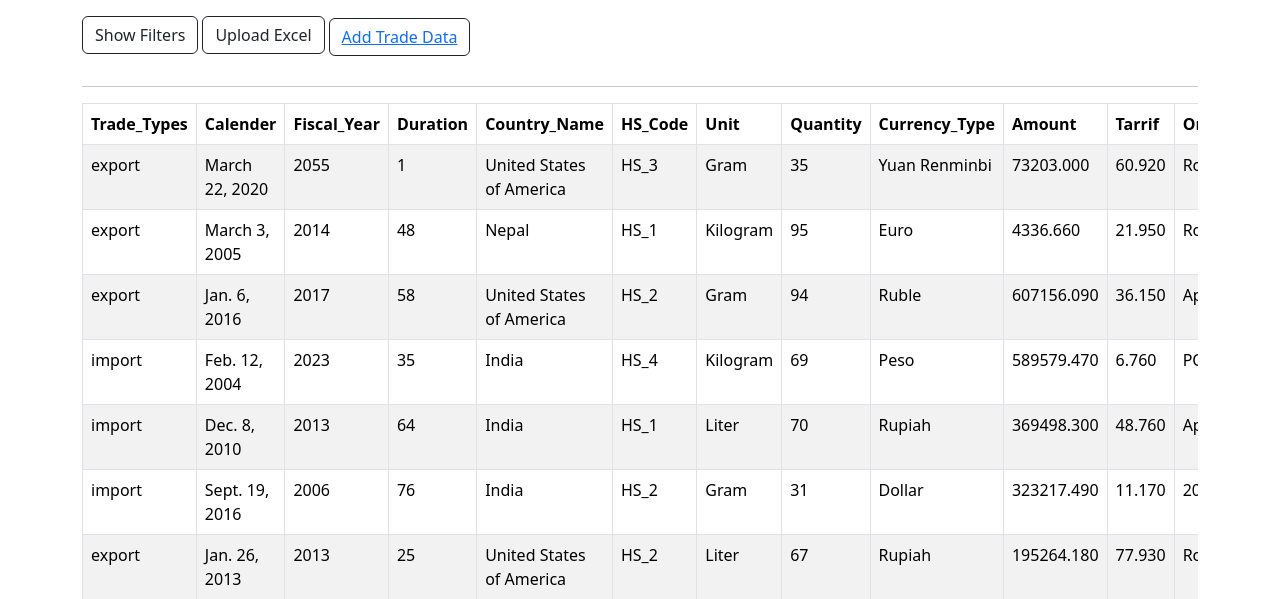
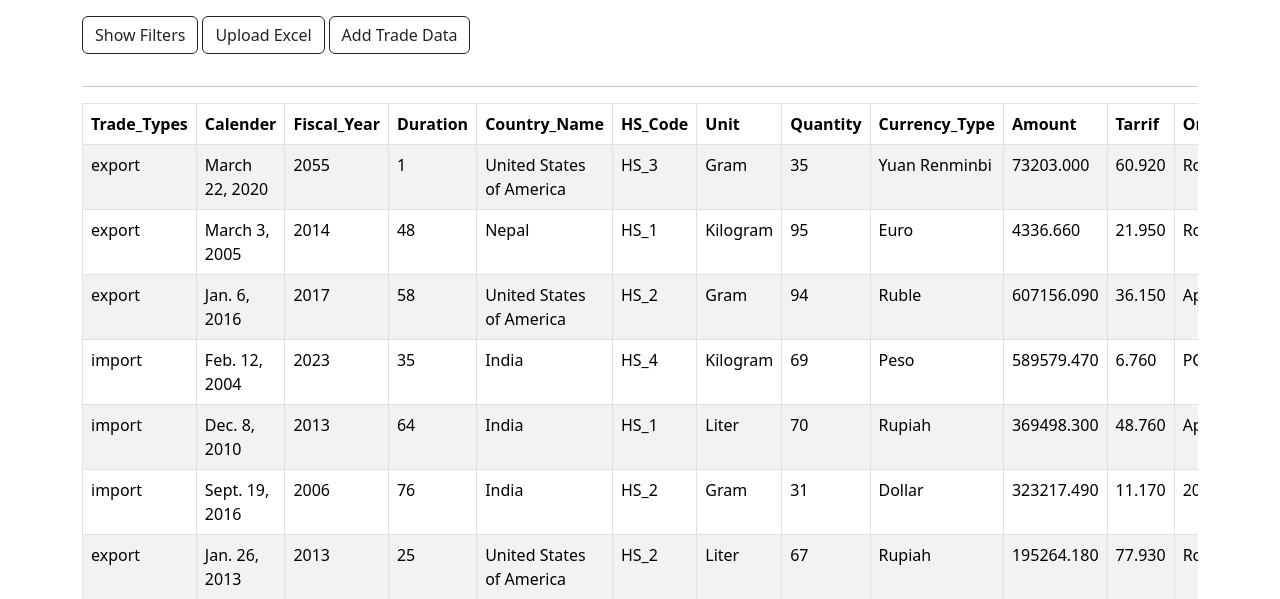
Before and after one commit to SurjanaJ/data-bank, a Django app: page / in a window 1280 px wide. Shown: the part 56-655 px from the top of the page. Run offline with Django 4.2, Linux system fonts and the light colour scheme; data comes from the database, SQL or seed files in the repository; both versions use the stored data as it was after the commit; some libraries are stand-ins or nearby versions.

Commit message:
Upload trade record individually.

```diff
--- a/databank/import_export/templates/import_export/display_table.html
+++ b/databank/import_export/templates/import_export/display_table.html
@@ -4,14 +4,18 @@
 
 <div class="more-info-btns">
     <p class="d-inline-flex gap-1">
-        <button class="btn btn-outline-dark" type="button" data-bs-toggle="collapse" data-bs-target="#collapseFilter" aria-expanded="false" aria-controls="collapseFilter">
+        <button class="btn btn-outline-dark" type="button" data-bs-toggle="collapse" data-bs-target="#collapseFilter"
+            aria-expanded="false" aria-controls="collapseFilter">
             Show Filters
         </button>
-        <button class="btn btn-outline-dark" type="button" data-bs-toggle="collapse" data-bs-target="#collapseUpload" aria-expanded="false" aria-controls="collapseUpload">
+        <button class="btn btn-outline-dark" type="button" data-bs-toggle="collapse" data-bs-target="#collapseUpload"
+            aria-expanded="false" aria-controls="collapseUpload">
             Upload Excel
         </button>
 
-          <a  href="{% url 'upload_trade_record' %}"><div class="btn btn-outline-dark">Add Trade Data</div></a>
+        <a class="styled-link" href="{% url 'upload_trade_record' %}">
+            <button class="btn btn-outline-dark">Add Trade Data</button>
+        </a>
     </p>
 </div>
 
@@ -96,7 +100,8 @@
 
 <hr>
 <div class="table-responsive">
-    <table class="table  table-striped table-bordered ">
+    <table class="table table-striped table-bordered  table-hover">
+        <!--  -->
         <thead>
             <tr>
                 <th scope="col">Trade_Types</th>
@@ -117,55 +122,46 @@
             </tr>
         </thead>
         <tbody class="table-hover">
+            {% for record in page %}</a>
+            <tr>
 
-            {% for record in page %}
-            <tr>
-                <td>{{ record.Trade_Type }}</td>
-                <td>{{ record.Calender }}</td>
-                <td>{{ record.Fiscal_Year }}</td>
-                <td>{{ record.Duration }}</td>
-                <td>{{ record.Country_Name }}</td>
-                <td>{{ record.HS_Code }}</td>
-                <td>{{ record.Unit }}</td>
-                <td>{{ record.Quantity }}</td>
-                <td>{{ record.Currency_Type }}</td>
-                <td>{{ record.Amount }}</td>
-                <td>{{ record.Tarrif }}</td>
-                <td>{{ record.Origin_Destination }}</td>
-                <td>{{ record.TradersName_ExporterImporter }}</td>
-                <td>{{ record.Documents }}</td>
-                <td>{{ record.Product_Information }}</td>
+                <td> <a class="styled-link"  href="{% url 'update_trade_record' record.id%}">{{ record.Trade_Type }}</a></td>
+                <td> <a class="styled-link" href="{% url 'update_trade_record' record.id%}">{{ record.Calender }}</a> </td>
+                <td><a class="styled-link" href="{% url 'update_trade_record' record.id%}">{{ record.Fiscal_Year }}</a></td>
+                <td><a class="styled-link" href="{% url 'update_trade_record' record.id%}">{{ record.Duration }}</a></td>
+                <td><a class="styled-link" href="{% url 'update_trade_record' record.id%}">{{ record.Country_Name }}</a></td>
+                <td><a class="styled-link" href="{% url 'update_trade_record' record.id%}">{{ record.HS_Code }}</a></td>
+                <td><a class="styled-link" href="{% url 'update_trade_record' record.id%}">{{ record.Unit }}</a></td>
+                <td><a class="styled-link" href="{% url 'update_trade_record' record.id%}">{{ record.Quantity }}</a></td>
+                <td><a class="styled-link" href="{% url 'update_trade_record' record.id%}">{{ record.Currency_Type }}</a></td>
+                <td><a class="styled-link" href="{% url 'update_trade_record' record.id%}">{{ record.Amount }}</a></td>
+                <td><a class="styled-link" href="{% url 'update_trade_record' record.id%}">{{ record.Tarrif }}</a></td>
+                <td><a class="styled-link" href="{% url 'update_trade_record' record.id%}">{{ record.Origin_Destination }}</a></td>
+                <td><a class="styled-link" href="{% url 'update_trade_record' record.id%}">{{ record.TradersName_ExporterImporter }}</a></td>
+                <td><a class="styled-link" href="{% url 'update_trade_record' record.id%}">{{ record.Documents }}</a></td>
+                <td><a class="styled-link" href="{% url 'update_trade_record' record.id%}">{{ record.Product_Information }}</a></td>
             </tr>
+
             {% endfor %}
         </tbody>
     </table>
 </div>
 
-<!-- <div class="pagination  m-3 d-flex justify-content-center ">
-    <span class="step-links bg-light  rounded-1 d-flex justify-content-center gap-3 p-3 ">
-        {% if page.has_previous %}
-        <a href="?page=1" >&laquo; First</a>
-        <a  href="?page={{ page.previous_page_number }}">Previous</a>
-        {% endif %}
 
-        <span class="current-page ">
-            Page {{ page.number }} of {{ page.paginator.num_pages }}.
-        </span>
 
-        {% if page.has_next %}
-        <a  href="?page={{ page.next_page_number }}">Next</a>
-        <a  href="?page={{ page.paginator.num_pages }}">Last &raquo;</a>
-        {% endif %}
-    </span>
-</div> -->
+
+
+
 
 <div class="pagination m-3 d-flex justify-content-center">
     <span class="step-links bg-light rounded-1 d-flex justify-content-center gap-3 p-3">
         {% if page.has_previous %}
-        <a href="?page=1{% if request.GET.currency_product_originDestination %}&currency_product_originDestination={{ request.GET.currency_product_originDestination }}{% endif %}{% if request.GET.quantity_min %}&quantity_min={{ request.GET.quantity_min }}{% endif %}{% if request.GET.quantity_max %}&quantity_max={{ request.GET.quantity_max }}{% endif %}{% if request.GET.date_min %}&date_min={{ request.GET.date_min }}{% endif %}{% if request.GET.date_max %}&date_max={{ request.GET.date_max }}{% endif %}{% if request.GET.country_category %}&country_category={{ request.GET.country_category }}{% endif %}{% if request.GET.unit_category %}&unit_category={{ request.GET.unit_category }}{% endif %}{% if request.GET.hs_code %}&hs_code={{ request.GET.hs_code }}{% endif %}{% if request.GET.trade_type %}&trade_type={{ request.GET.trade_type }}{% endif %}">
+        <a
+            href="?page=1{% if request.GET.currency_product_originDestination %}&currency_product_originDestination={{ request.GET.currency_product_originDestination }}{% endif %}{% if request.GET.quantity_min %}&quantity_min={{ request.GET.quantity_min }}{% endif %}{% if request.GET.quantity_max %}&quantity_max={{ request.GET.quantity_max }}{% endif %}{% if request.GET.date_min %}&date_min={{ request.GET.date_min }}{% endif %}{% if request.GET.date_max %}&date_max={{ request.GET.date_max }}{% endif %}{% if request.GET.country_category %}&country_category={{ request.GET.country_category }}{% endif %}{% if request.GET.unit_category %}&unit_category={{ request.GET.unit_category }}{% endif %}{% if request.GET.hs_code %}&hs_code={{ request.GET.hs_code }}{% endif %}{% if request.GET.trade_type %}&trade_type={{ request.GET.trade_type }}{% endif %}">
             &laquo; First
         </a>
-        <a href="?page={{ page.previous_page_number }}{% if request.GET.currency_product_originDestination %}&currency_product_originDestination={{ request.GET.currency_product_originDestination }}{% endif %}{% if request.GET.quantity_min %}&quantity_min={{ request.GET.quantity_min }}{% endif %}{% if request.GET.quantity_max %}&quantity_max={{ request.GET.quantity_max }}{% endif %}{% if request.GET.date_min %}&date_min={{ request.GET.date_min }}{% endif %}{% if request.GET.date_max %}&date_max={{ request.GET.date_max }}{% endif %}{% if request.GET.country_category %}&country_category={{ request.GET.country_category }}{% endif %}{% if request.GET.unit_category %}&unit_category={{ request.GET.unit_category }}{% endif %}{% if request.GET.hs_code %}&hs_code={{ request.GET.hs_code }}{% endif %}{% if request.GET.trade_type %}&trade_type={{ request.GET.trade_type }}{% endif %}">
+        <a
+            href="?page={{ page.previous_page_number }}{% if request.GET.currency_product_originDestination %}&currency_product_originDestination={{ request.GET.currency_product_originDestination }}{% endif %}{% if request.GET.quantity_min %}&quantity_min={{ request.GET.quantity_min }}{% endif %}{% if request.GET.quantity_max %}&quantity_max={{ request.GET.quantity_max }}{% endif %}{% if request.GET.date_min %}&date_min={{ request.GET.date_min }}{% endif %}{% if request.GET.date_max %}&date_max={{ request.GET.date_max }}{% endif %}{% if request.GET.country_category %}&country_category={{ request.GET.country_category }}{% endif %}{% if request.GET.unit_category %}&unit_category={{ request.GET.unit_category }}{% endif %}{% if request.GET.hs_code %}&hs_code={{ request.GET.hs_code }}{% endif %}{% if request.GET.trade_type %}&trade_type={{ request.GET.trade_type }}{% endif %}">
             Previous
         </a>
         {% endif %}
@@ -175,10 +171,12 @@
         </span>
 
         {% if page.has_next %}
-        <a href="?page={{ page.next_page_number }}{% if request.GET.currency_product_originDestination %}&currency_product_originDestination={{ request.GET.currency_product_originDestination }}{% endif %}{% if request.GET.quantity_min %}&quantity_min={{ request.GET.quantity_min }}{% endif %}{% if request.GET.quantity_max %}&quantity_max={{ request.GET.quantity_max }}{% endif %}{% if request.GET.date_min %}&date_min={{ request.GET.date_min }}{% endif %}{% if request.GET.date_max %}&date_max={{ request.GET.date_max }}{% endif %}{% if request.GET.country_category %}&country_category={{ request.GET.country_category }}{% endif %}{% if request.GET.unit_category %}&unit_category={{ request.GET.unit_category }}{% endif %}{% if request.GET.hs_code %}&hs_code={{ request.GET.hs_code }}{% endif %}{% if request.GET.trade_type %}&trade_type={{ request.GET.trade_type }}{% endif %}">
+        <a
+            href="?page={{ page.next_page_number }}{% if request.GET.currency_product_originDestination %}&currency_product_originDestination={{ request.GET.currency_product_originDestination }}{% endif %}{% if request.GET.quantity_min %}&quantity_min={{ request.GET.quantity_min }}{% endif %}{% if request.GET.quantity_max %}&quantity_max={{ request.GET.quantity_max }}{% endif %}{% if request.GET.date_min %}&date_min={{ request.GET.date_min }}{% endif %}{% if request.GET.date_max %}&date_max={{ request.GET.date_max }}{% endif %}{% if request.GET.country_category %}&country_category={{ request.GET.country_category }}{% endif %}{% if request.GET.unit_category %}&unit_category={{ request.GET.unit_category }}{% endif %}{% if request.GET.hs_code %}&hs_code={{ request.GET.hs_code }}{% endif %}{% if request.GET.trade_type %}&trade_type={{ request.GET.trade_type }}{% endif %}">
             Next
         </a>
-        <a href="?page={{ page.paginator.num_pages }}{% if request.GET.currency_product_originDestination %}&currency_product_originDestination={{ request.GET.currency_product_originDestination }}{% endif %}{% if request.GET.quantity_min %}&quantity_min={{ request.GET.quantity_min }}{% endif %}{% if request.GET.quantity_max %}&quantity_max={{ request.GET.quantity_max }}{% endif %}{% if request.GET.date_min %}&date_min={{ request.GET.date_min }}{% endif %}{% if request.GET.date_max %}&date_max={{ request.GET.date_max }}{% endif %}{% if request.GET.country_category %}&country_category={{ request.GET.country_category }}{% endif %}{% if request.GET.unit_category %}&unit_category={{ request.GET.unit_category }}{% endif %}{% if request.GET.hs_code %}&hs_code={{ request.GET.hs_code }}{% endif %}{% if request.GET.trade_type %}&trade_type={{ request.GET.trade_type }}{% endif %}">
+        <a
+            href="?page={{ page.paginator.num_pages }}{% if request.GET.currency_product_originDestination %}&currency_product_originDestination={{ request.GET.currency_product_originDestination }}{% endif %}{% if request.GET.quantity_min %}&quantity_min={{ request.GET.quantity_min }}{% endif %}{% if request.GET.quantity_max %}&quantity_max={{ request.GET.quantity_max }}{% endif %}{% if request.GET.date_min %}&date_min={{ request.GET.date_min }}{% endif %}{% if request.GET.date_max %}&date_max={{ request.GET.date_max }}{% endif %}{% if request.GET.country_category %}&country_category={{ request.GET.country_category }}{% endif %}{% if request.GET.unit_category %}&unit_category={{ request.GET.unit_category }}{% endif %}{% if request.GET.hs_code %}&hs_code={{ request.GET.hs_code }}{% endif %}{% if request.GET.trade_type %}&trade_type={{ request.GET.trade_type }}{% endif %}">
             Last &raquo;
         </a>
         {% endif %}
--- a/databank/import_export/templates/import_export/upload_trade_record.html
+++ b/databank/import_export/templates/import_export/upload_trade_record.html
@@ -6,6 +6,8 @@
     {{form}}
     <input type="submit">
 </form> -->
+
+
 
 
 <form method="POST">
@@ -81,4 +83,7 @@
 
     <button type="submit" class="btn btn-primary">Submit</button>
   </form>
+
+
+
 {% endblock %}
--- a/databank/import_export/urls.py
+++ b/databank/import_export/urls.py
@@ -6,5 +6,6 @@ from . import views
 urlpatterns = [
     path('',views.display_table, name='display_table'),
     path('upload/', views.upload_trade_excel, name='upload_trade_excel' ),
-    path('upload_trade_record/', views.upload_trade_record, name='upload_trade_record')
+    path('upload_trade_record/', views.upload_trade_record, name='upload_trade_record'),
+    path('update_trade_record/<int:pk>/', views.update_trade_record, name = 'update_trade_record')
 ]
--- a/databank/import_export/views.py
+++ b/databank/import_export/views.py
@@ -129,3 +129,16 @@ def upload_trade_record(request):
 
     context={'form': form}
     return render(request, 'import_export/upload_trade_record.html', context)
+
+def update_trade_record(request, pk):
+    trade_record = TradeData.objects.get(id = pk)
+    form = UploadTradeData(instance= trade_record)
+
+    if request.method == 'POST':
+        form = UploadTradeData(request.POST, instance=trade_record)
+        if form.is_valid():
+            form.save()
+            return redirect('display_table')
+
+    context = {'form':form}
+    return render(request, 'import_export/upload_trade_record.html', context)
--- a/databank/templates/main.html
+++ b/databank/templates/main.html
@@ -9,6 +9,12 @@
         integrity="sha384-T3c6CoIi6uLrA9TneNEoa7RxnatzjcDSCmG1MXxSR1GAsXEV/Dwwykc2MPK8M2HN" crossorigin="anonymous">
     <script src="https://kit.fontawesome.com/3af0a06874.js" crossorigin="anonymous"></script>
 
+    <style>
+       .styled-link{
+        text-decoration: none;
+        color: black;
+       }
+    </style>
 
 </head>
 
```
Also changed, not shown: databank/import_export/forms.py (+0 -18 lines), databank/db.sqlite3. Lines whose indentation alone changed are shown as unchanged.
